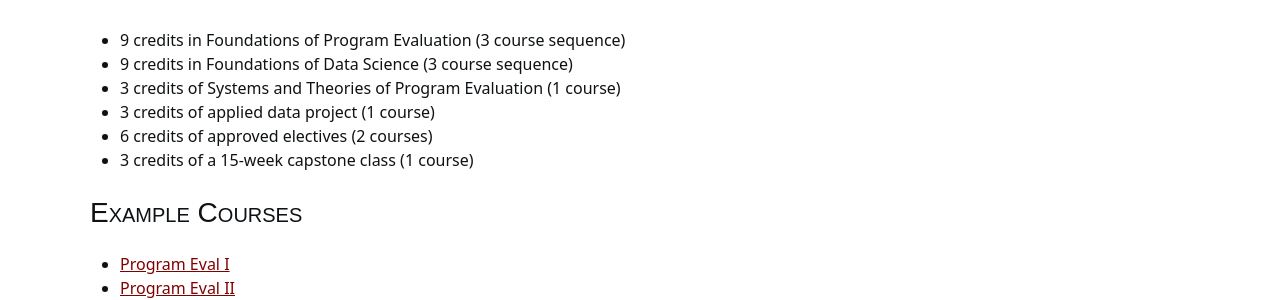
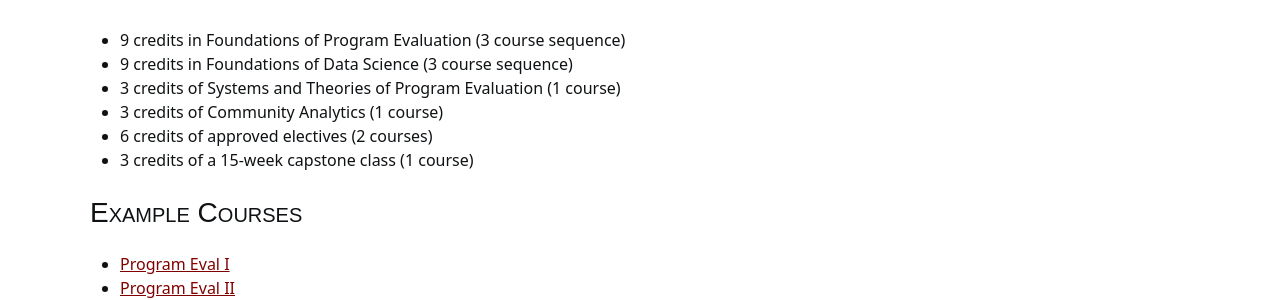
Before and after one commit to DS4PS/ms-prog-eval-data-analytics, a Jekyll site: the page built from courses.md, in a window 1280 px wide and 900 px high, scrolled down 518 px. Shown: the part 159-459 px from the top of the window. Built offline with Jekyll 4.4.1, drawn with Linux system fonts in a browser that asks for light colours; nearby versions of some CDN libraries; a style sheet for code colours, icons or effects is not loaded.

Commit message:
Update courses.md

```diff
--- a/courses.md
+++ b/courses.md
@@ -27,7 +27,7 @@ title: Courses
 * 9 credits in Foundations of Program Evaluation (3 course sequence)
 * 9 credits in Foundations of Data Science (3 course sequence)
 * 3 credits of Systems and Theories of Program Evaluation (1 course)
-* 3 credits of applied data project (1 course)
+* 3 credits of Community Analytics (1 course)
 * 6 credits of approved electives (2 courses)
 * 3 credits of a 15-week capstone class (1 course)
 
```
